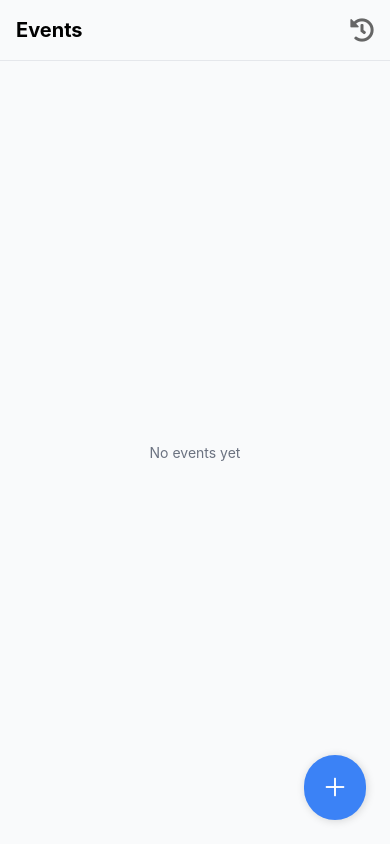
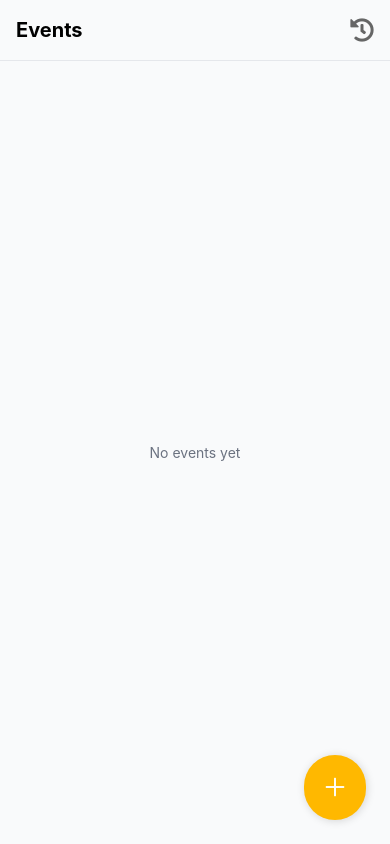
Before and after one commit to MahammadJafarzada/EventScheduleApp, a React Native app: screen /Home in a window 390 px wide. Built offline with nearby package versions, Linux system fonts and the light colour scheme.

Commit message:
UI changes

```diff
--- a/src/screens/EventAdd.tsx
+++ b/src/screens/EventAdd.tsx
@@ -104,6 +104,11 @@ const EventAdd = ({ route }) => {
 
   return (
     <SafeAreaView style={tw`flex-1 bg-gray-50`}>
+      <TouchableOpacity onPress={() => navigation.goBack()}
+        style={tw`flex-row items-center mb-4 `}>
+        <Ionicons name="arrow-back-sharp" size={24} color="black" style={tw`p-2`} />
+        <Text style={tw`text-2xl font-bold text-gray-900 pl-2`}>Event History</Text>
+      </TouchableOpacity>
       <ScrollView style={tw`flex-1`}>
         <View style={tw`p-4`}>
           <Calendar
--- a/src/screens/Home.tsx
+++ b/src/screens/Home.tsx
@@ -93,7 +93,7 @@ const Home = () => {
 
       <TouchableOpacity
         onPress={() => navigation.navigate('EventAdd')}
-        style={tw`absolute bottom-6 right-6 bg-blue-500 p-4 rounded-full shadow-lg`}>
+        style={tw`absolute bottom-6 right-6 bg-[#FFB800] p-4 rounded-full shadow-lg`}>
         <Ionicons name="add" size={30} color="white" />
       </TouchableOpacity>
     </SafeAreaView>
```
